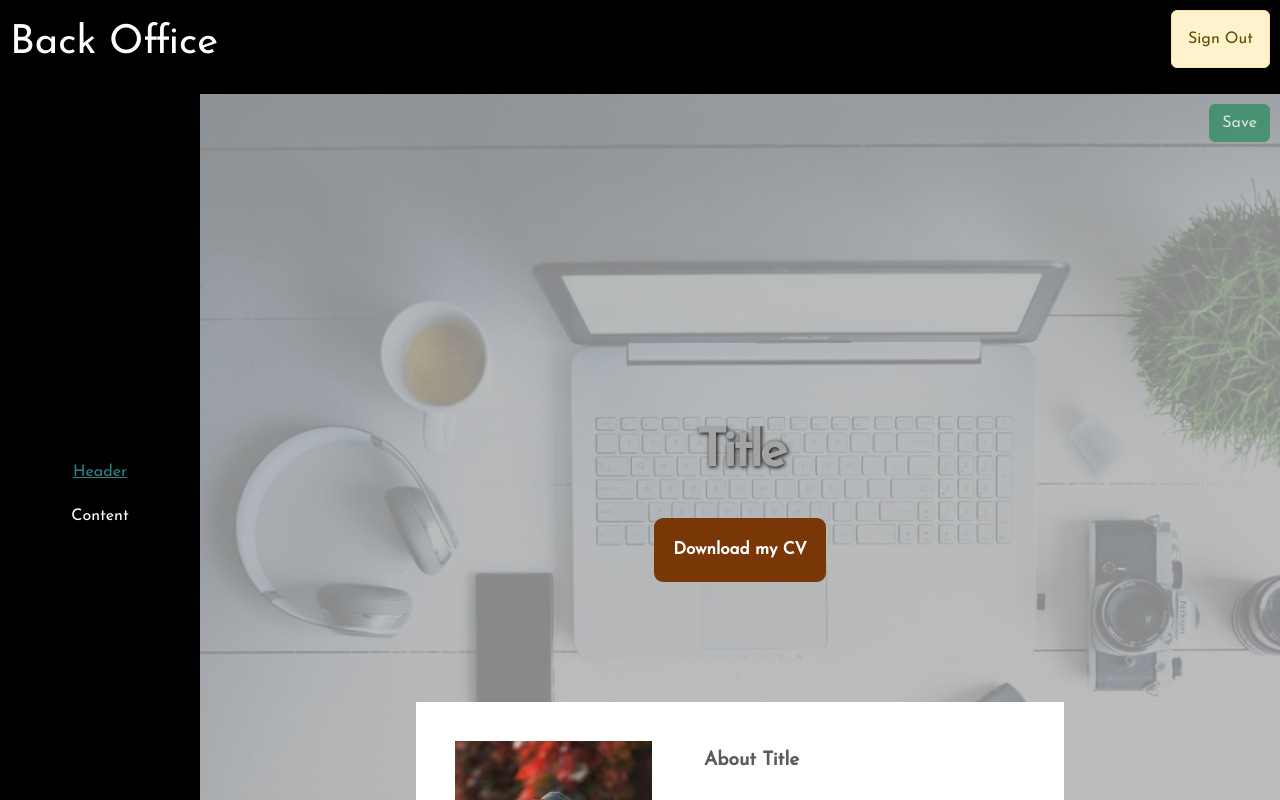
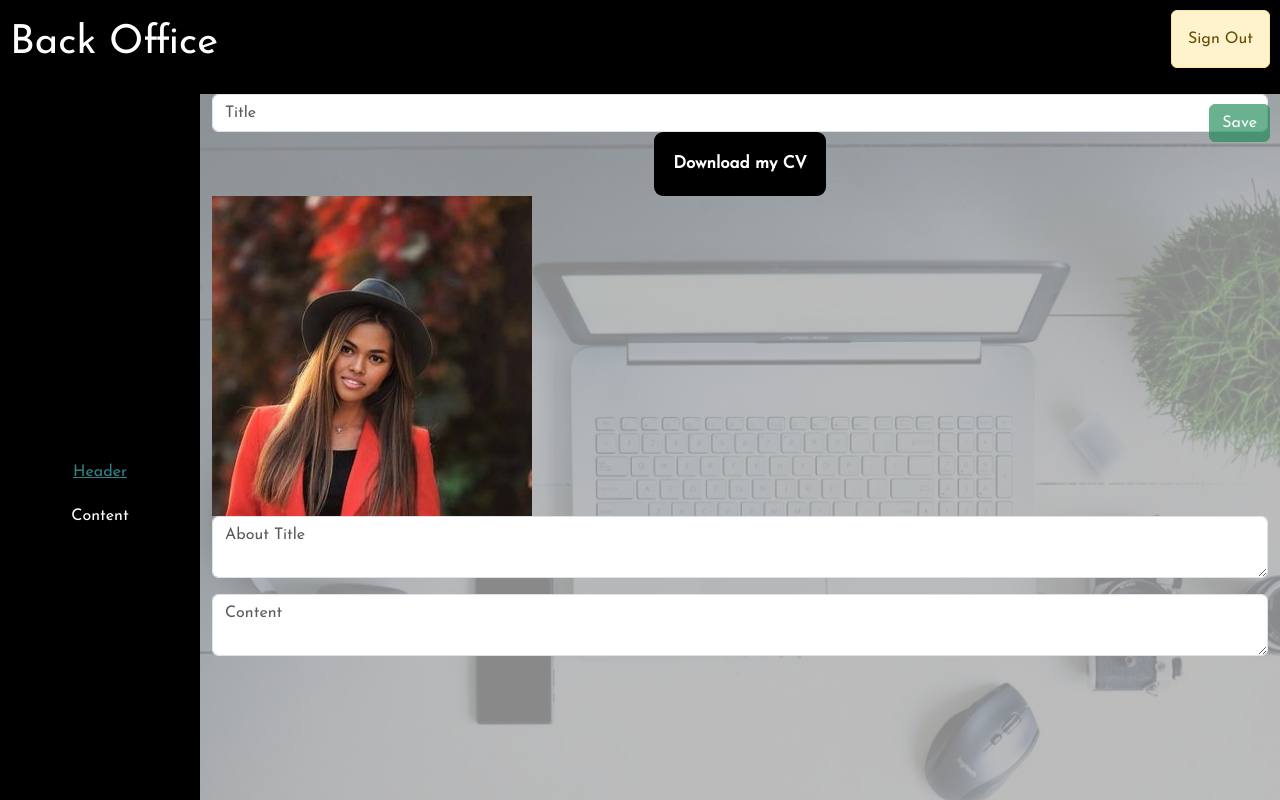
Before and after one commit to hasinaniaina/old-noela-portfolio, a React (Vite) app: page /backOffice in a window 1280 px wide. Shown: the top 800 px of the page. Built offline with nearby package versions, Linux system fonts and the light colour scheme; no server answers; sample sign-in values are in the browser's storage.

Commit message:
change view

```diff
--- a/package.json
+++ b/package.json
@@ -9,7 +9,7 @@
     "build": "tsc && vite build",
     "lint": "eslint . --ext ts,tsx --report-unused-disable-directives --max-warnings 0",
     "preview": "vite preview",
-    "predeploy" : "npm run build",
+    "predeploy": "npm run build",
     "deploy": "gh-pages -d  dist"
   },
   "dependencies": {
@@ -19,6 +19,8 @@
     "@fortawesome/free-regular-svg-icons": "^6.4.2",
     "@fortawesome/free-solid-svg-icons": "^6.4.2",
     "@fortawesome/react-fontawesome": "^0.2.0",
+    "animate.css": "^4.1.1",
+    "animate.css-react": "^1.1.0",
     "axios": "^1.6.1",
     "bootstrap": "^5.3.2",
     "dotenv": "^16.3.1",
--- a/src/components/front/header.tsx
+++ b/src/components/front/header.tsx
@@ -37,11 +37,11 @@ function Header() {
 
     return <>
         <div className="header-container">
-            <div className="front-background">
+            <div ref={ref} className="front-background">
                 <div className="noela-logo-container">
-                    <img src="../../../images/logo-noela.png" alt="noela logo" />
+                    <img className="rotate" src="../../../images/logo-noela.png" alt="noela logo" />
                 </div>
-                <div className="container title-button-about-container">
+                <div className="container title-button-container">
                     <motion.div ref={ref}
                      variants={{
                         hidden: {opacity: 0, y:-75},
@@ -56,15 +56,15 @@ function Header() {
                             <button>Download my CV</button>
                         </div>
                     </motion.div>
-                    <motion.div
-                    ref={ref}
-                    variants={{
-                       hidden: {opacity: 0, y:-75},
-                       visible: {opacity: 1, y: 0}
-                   }}
-                   initial="hidden"
-                   animate={mainControls}
-                   transition={{duration:2, delay: 0.15}}
+                </div>
+            </div>
+        </div>
+        <div className="about-container">
+            <div className="who-i-am-container">
+                <h1>Who am i?</h1>
+                <hr />
+            </div>
+            <div
                 className="hello-image-noela-container">
                     <div className="image">
                         <img src="../images/noela-profil.jpg" alt="noela-image" />
@@ -77,8 +77,6 @@ function Header() {
                             {datas.aboutInfo}
                         </p>
                     </div>
-                    </motion.div>
-                </div>
             </div>
         </div>
     </>
--- /dev/null
+++ b/src/components/front/loading.tsx
@@ -0,0 +1,31 @@
+import { useEffect, useState } from "react";
+import axios from 'axios';
+
+
+export default function Loading() {
+  const domain  = "https://noela-portfolio-backend.onrender.com/headerData";
+  const [display, setDisplay]  = useState('show-loading');
+
+  useEffect(() => {
+    const fetchDatas = async () => {
+      try {
+        const res = await axios.get(domain);
+        return res;
+      } catch (error) {
+        console.log(error);
+      }
+    }
+
+    fetchDatas().then((result) => {
+      if (result) {
+        setDisplay('hide-loading');
+      }
+    })
+  }, []);
+
+  return (
+    <div className={'loading-container-' + display}>
+      <img className="rotate" src="../../../images/logo-noela.png" alt="noela logo" />
+    </div>
+  )
+}
--- a/src/header.css
+++ b/src/header.css
@@ -23,7 +23,7 @@ body{
 
 .front-background .noela-logo-container img{
     width: 185px;
-    position: fixed;
+    position: absolute;
     margin: 3px 40px;
 }
 
@@ -34,7 +34,7 @@ body{
 }
 
 
-.title-button-about-container{
+.title-button-container{
     display: flex;
     justify-content: center;
     align-items: center;
@@ -43,15 +43,15 @@ body{
     text-align: center;
 }
 
-.title-button-about-container .virtual-assistant-container{
+.title-button-container .virtual-assistant-container{
     overflow: hidden;
 }
 
-.title-button-about-container .virtual-assistant-container form{
+.title-button-container .virtual-assistant-container form{
     margin-bottom: 20px;
 }
 
-.title-button-about-container .virtual-assistant-container form .header-title-backoffice{
+.title-button-container .virtual-assistant-container form .header-title-backoffice{
     background: transparent;
     width: 799px;
     color: #fff;
@@ -65,19 +65,19 @@ body{
     border: none;
 }
 
-.title-button-about-container .virtual-assistant-container form .header-title-backoffice:focus{
+.title-button-container .virtual-assistant-container form .header-title-backoffice:focus{
     box-shadow: none;
 }
 
 
-.title-button-about-container .virtual-assistant-container form .header-title-backoffice::placeholder{
+.title-button-container .virtual-assistant-container form .header-title-backoffice::placeholder{
     color: #A4A4A4;
     text-align: center;
 }
 
 
-.title-button-about-container h1{
-    font-size: 53px;
+.title-button-container h1{
+    font-size: 81px;
     color: #FFFFFF;
     font-weight: bold;
     text-align: center;
@@ -91,7 +91,7 @@ body{
 }
 
 .button-download-cv-container button{
-    background: #793606;
+    background: #000;
     color: #fff;
     padding: 19px;
     border-radius: 9px;
@@ -103,23 +103,47 @@ body{
 .button-download-cv-container button:hover{
     background: #382400;
 }
-.hello-image-noela-container{
+
+.about-container{
+    height: 100vh;
     display: flex;
-    width: 648px;
-    background: #fff;
-    position: absolute;
-    top: 76%;
-    padding: 39px;
+    align-items: center;
+    justify-content: center;
+    flex-direction: column;
 }
 
-@media screen and (max-width: 950px) {
-    .hello-image-noela-container{
-        top: 74%;
-    }
+.about-container .who-i-am-container {
+    display: flex;
+    flex-direction: column;
+    align-items: center;
+}
+
+.about-container .who-i-am-container h1 {
+    text-transform: uppercase;
+    font-size: 25px;
+    font-weight: bold;
+}
+
+.about-container .who-i-am-container hr {
+    width: 123px;
+    border-top: solid 1px #000;
+}
+
+.about-container .hello-image-noela-container{
+    display: flex;
+    width: 100%;
+    background: #fff;
+    padding: 39px;
+    justify-content: center;
+}
+
+
+.about-container .hello-image-noela-container .image{
+    margin-right: 20px;
 }
 
 @media screen and (max-width: 648px) {
-    .hello-image-noela-container{
+    .about-container .hello-image-noela-container{
         border-radius: 0;
         width: 100%;
         flex-wrap: wrap;
@@ -128,18 +152,9 @@ body{
     }
 }
 
-@media screen and (max-width: 420px) {
-    .hello-image-noela-container{
-        top: 80%;
-    }
-}
-
-.hello-image-noela-container .image{
-    margin-right: 40px;
-}
 
 @media screen and (max-width: 648px) {
-    .hello-image-noela-container .image{
+    .about-container .hello-image-noela-container .image{
         margin-bottom: 20px;
         border-radius: 50%;
         overflow: hidden;
@@ -147,37 +162,37 @@ body{
 }
 
 
-.hello-image-noela-container .image img{
+.about-container .hello-image-noela-container .image img{
     width: 197px;
 }
 
-.hello-image-noela-container .about-her{
+.about-container .hello-image-noela-container .about-her{
     text-align: justify;
 }
 
-.hello-image-noela-container .about-her p:first-child{
-    font-size: 19px;
+.about-container .hello-image-noela-container .about-her p:first-child{
+    font-size: 26px;
     font-weight: bold;
 }
 
-.hello-image-noela-container .about-her p .about-title-backOffice{
+.about-container .hello-image-noela-container .about-her p .about-title-backOffice{
     font-size: 19px;
     font-weight: bold;
     border: none;
 }
-.hello-image-noela-container .about-her p .about-content-backOffice{
+.about-container .hello-image-noela-container .about-her p .about-content-backOffice{
     font-size: 17px;
     color: #A4A4A4;
     height: 100%;
     border: none;
 }
 
-.hello-image-noela-container .about-her p .about-title-backOffice, .about-content-backOffice{
+.about-container .hello-image-noela-container .about-her p .about-title-backOffice, .about-content-backOffice{
     box-shadow: none;
 }
 
 
-.hello-image-noela-container .about-her p:last-child{
+.about-container .hello-image-noela-container .about-her p:last-child{
     font-size: 17px;
     color: #A4A4A4;
 }
--- /dev/null
+++ b/src/loading.css
@@ -0,0 +1,31 @@
+.loading-container-show-loading{
+    position: fixed;
+    z-index: 1000;
+    display: flex;
+    justify-content: center;
+    align-items: center;
+    width: 100%;
+    height: 100%;
+    background-color: rgb(85 23 0 / 80%);
+}
+
+.loading-container-show-loading img{
+    width: 250px;
+}
+
+.rotate{
+    animation: rotation 5s infinite linear;
+}
+
+@keyframes rotation {
+    from {
+        transform: rotateY(0deg);
+    }
+    to {
+        transform: rotateY(360deg);
+    }
+}
+
+.loading-container-hide-loading {
+    display: none;
+}
--- a/src/main.tsx
+++ b/src/main.tsx
@@ -8,6 +8,7 @@ import './services.css'
 import './contact.css'
 import './login.css'
 import 'bootstrap/dist/css/bootstrap.css'
+import './loading.css'
 
 ReactDOM.createRoot(document.getElementById('root')!).render(
   <BrowserRouter>
--- a/src/pages/frontOffice.tsx
+++ b/src/pages/frontOffice.tsx
@@ -1,12 +1,14 @@
 import Header from '../components/front/header';
 import Services from '../components/front/services';
 import Contact from '../components/front/contact';
+import Loading from '../components/front/loading';
 
 
 function FrontOffice() {
 
     return (
         <>
+            <Loading/>
             <Header />
             <Services />
             <Contact />
--- a/src/services.css
+++ b/src/services.css
@@ -1,12 +1,8 @@
 .services-container{
-    margin-top: 167px;
     text-align: center;
-}
-
-@media screen and (max-width: 722px) {
-    .services-container{
-        margin-top: 0;
-    }
+    height: 100vh;
+    display: flex;
+    align-items: center;
 }
 
 .services-container .title{
```
Also changed, not shown: 1 other file (tests, documents, lock files or other folders). Lines whose indentation alone changed are shown as unchanged.
